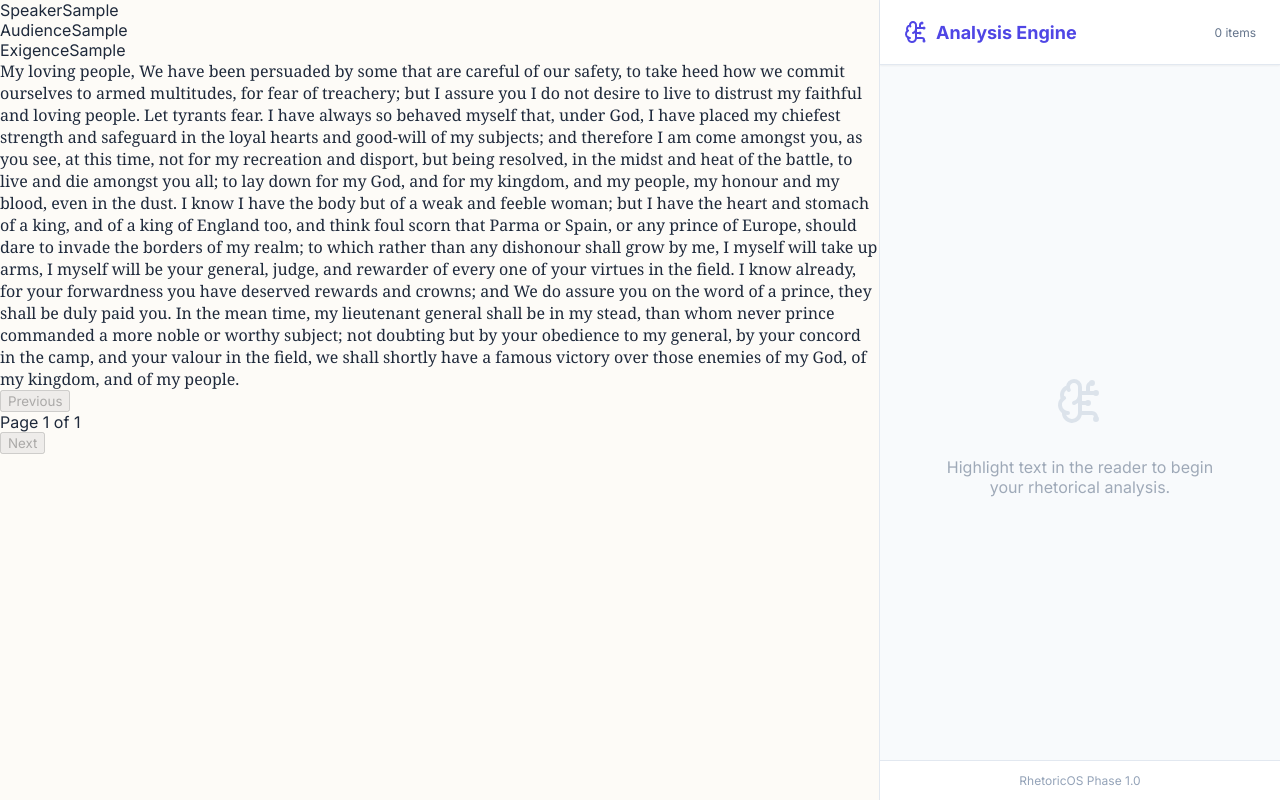
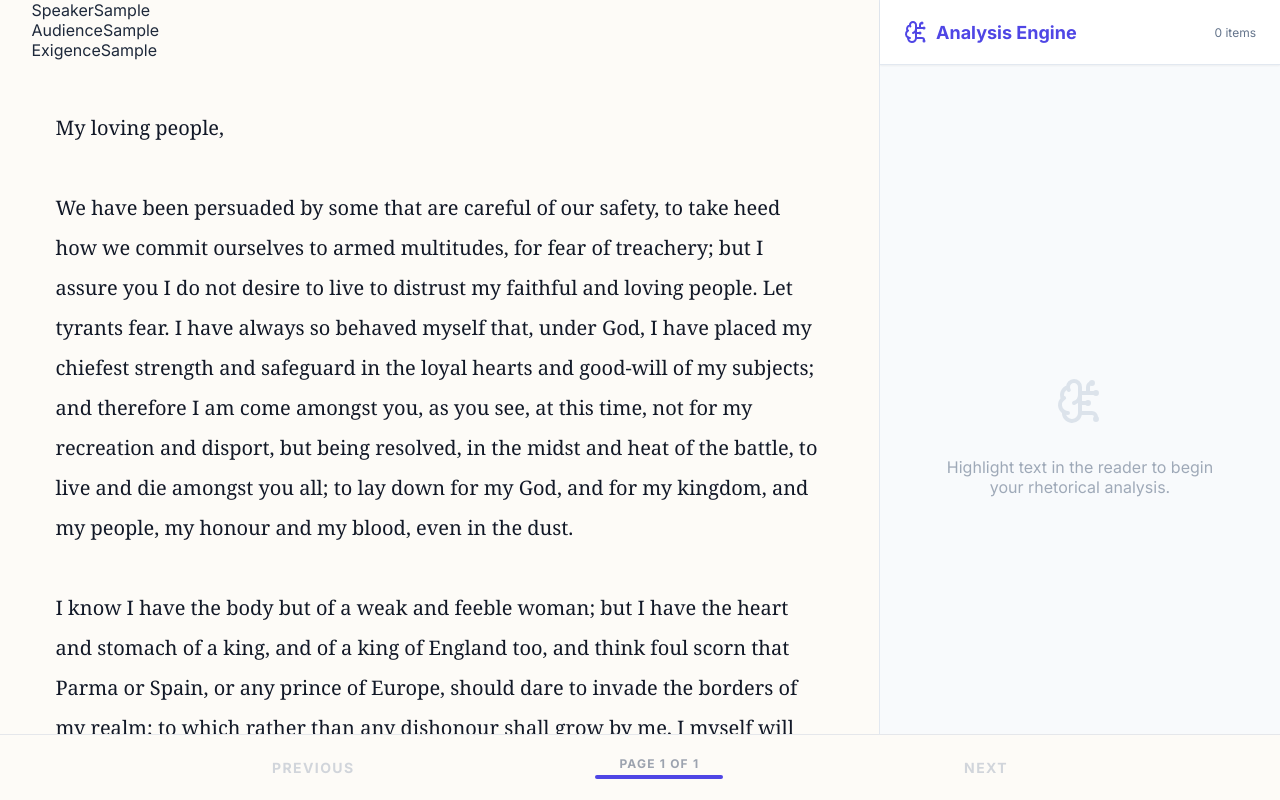
Before and after one commit to cjschmied210/SchmiedAPLang, a React (Vite) app: page / in a window 1280 px wide. Both pictures are taken after typing "Sample", "Sample", "Sample", "Sample", "Sample" into the empty fields and a click on the button "Enter Text". Built offline with nearby package versions, Linux system fonts and the light colour scheme; the HTML template or start-up script is replaced by a standard one.

Commit message:
Update styles with animations and formatting improvements

```diff
--- a/src/components/reader/Canvas.tsx
+++ b/src/components/reader/Canvas.tsx
@@ -1,21 +1,22 @@
-import React, { useState, useRef, useMemo, useEffect } from 'react';
+import React, { useState, useRef, useMemo } from 'react';
 import { useDispatch } from 'react-redux';
 import { createAnnotation } from '../../features/analysis/analysisSlice';
+import SpeedBump from './SpeedBump';
 
-// Helper to chunk text locally
-const CHARS_PER_PAGE = 3500; // rough estimate for a dense view
+const CHARS_PER_PAGE = 3500;
 
 interface CanvasProps {
     text: string;
-    textId?: string; // ID of the text/assignment
+    textId?: string;
 }
 
 const Canvas: React.FC<CanvasProps> = ({ text, textId = 'default-text' }) => {
     const dispatch = useDispatch();
     const contentRef = useRef<HTMLDivElement>(null);
     const [pageIndex, setPageIndex] = useState(0);
+    const [unlockedPages, setUnlockedPages] = useState<Set<number>>(new Set());
 
-    // Split text into pages preventing split words
+    // Clean text pagination logic
     const pages = useMemo(() => {
         if (!text) return [];
         const result: string[] = [];
@@ -23,27 +24,21 @@ const Canvas: React.FC<CanvasProps> = ({ text, textId = 'default-text' }) => {
 
         while (currentIndex < text.length) {
             let endIndex = Math.min(currentIndex + CHARS_PER_PAGE, text.length);
-
-            // If not at end, backtrack to nearest newline or space
             if (endIndex < text.length) {
                 const lastNewline = text.lastIndexOf('\n', endIndex);
                 if (lastNewline > currentIndex + CHARS_PER_PAGE * 0.5) {
-                    endIndex = lastNewline + 1; // Include the newline
+                    endIndex = lastNewline + 1;
                 } else {
                     const lastSpace = text.lastIndexOf(' ', endIndex);
-                    if (lastSpace > currentIndex) {
-                        endIndex = lastSpace + 1;
-                    }
+                    if (lastSpace > currentIndex) endIndex = lastSpace + 1;
                 }
             }
-
             result.push(text.slice(currentIndex, endIndex));
             currentIndex = endIndex;
         }
         return result;
     }, [text]);
 
-    // Calculate the start offset of the current page in the full text
     const pageStartOffset = useMemo(() => {
         let offset = 0;
         for (let i = 0; i < pageIndex; i++) {
@@ -52,32 +47,31 @@ const Canvas: React.FC<CanvasProps> = ({ text, textId = 'default-text' }) => {
         return offset;
     }, [pages, pageIndex]);
 
+    // Locking Logic: Lock every even page > 0 (Page 2, 4, 6...) unless unlocked
+    // This implements "Speed bump after every 2nd page" (Reads 0, 1 -> BUMP -> 2, 3 -> BUMP)
+    const isLocked = (pageIndex > 0 && pageIndex % 2 === 0) && !unlockedPages.has(pageIndex);
+
+    const handleUnlock = () => {
+        setUnlockedPages(prev => new Set(prev).add(pageIndex));
+    };
+
     const handleSelection = () => {
+        if (isLocked) return; // Prevent selection on locked pages
         const selection = window.getSelection();
         if (!selection || selection.rangeCount === 0 || selection.isCollapsed) return;
 
         const range = selection.getRangeAt(0);
         const container = contentRef.current;
-
         if (!container || !container.contains(range.commonAncestorContainer)) return;
 
-        // Calculate offset relative to the page container
-        // We use a temporary range to measure distance from the start
         const preCaretRange = range.cloneRange();
         preCaretRange.selectNodeContents(container);
         preCaretRange.setEnd(range.startContainer, range.startOffset);
 
         const relativeStart = preCaretRange.toString().length;
         const selectedText = selection.toString();
-        const relativeEnd = relativeStart + selectedText.length;
-
-        // Global offsets
         const globalStart = pageStartOffset + relativeStart;
-        const globalEnd = pageStartOffset + relativeEnd;
-
-        // Cleanup selection to avoid stuck highlights
-        // selection.removeAllRanges(); // Optional: keep selection or clear it?
-        // Typically keep it so user sees what they selected until the sidebar action takes over.
+        const globalEnd = globalStart + selectedText.length;
 
         dispatch(createAnnotation({
             textId,
@@ -87,66 +81,143 @@ const Canvas: React.FC<CanvasProps> = ({ text, textId = 'default-text' }) => {
         }));
     };
 
+    const scrollToTop = () => {
+        window.scrollTo({ top: 0, behavior: 'smooth' });
+    };
+
     const handleNext = () => {
         if (pageIndex < pages.length - 1) {
             setPageIndex(prev => prev + 1);
-            window.scrollTo({ top: 0, behavior: 'smooth' });
+            scrollToTop();
         }
     };
 
     const handlePrev = () => {
         if (pageIndex > 0) {
             setPageIndex(prev => prev - 1);
-            window.scrollTo({ top: 0, behavior: 'smooth' });
+            scrollToTop();
         }
     };
 
     const progress = Math.round(((pageIndex + 1) / pages.length) * 100);
 
     return (
-        <div className="w-full max-w-3xl mx-auto px-6 py-12 min-h-[80vh] flex flex-col">
+        <div style={{
+            width: '100%',
+            maxWidth: '48rem', // max-w-3xl
+            margin: '0 auto',
+            padding: '3rem 1.5rem',
+            minHeight: '80vh',
+            display: 'flex',
+            flexDirection: 'column',
+            position: 'relative'
+        }}>
+            {/* The Text Content */}
             <div
                 ref={contentRef}
                 onMouseUp={handleSelection}
-                className="flex-1 font-serif text-xl leading-loose text-gray-900 whitespace-pre-wrap select-text mb-12"
-                style={{ fontFamily: '"Merriweather", "Georgia", serif' }}
+                style={{
+                    flex: 1,
+                    fontFamily: '"Merriweather", "Georgia", serif',
+                    fontSize: '1.25rem', // text-xl
+                    lineHeight: '2', // leading-loose
+                    color: '#111827', // text-gray-900
+                    whiteSpace: 'pre-wrap',
+                    marginBottom: '3rem',
+                    cursor: 'text',
+                    userSelect: 'text'
+                }}
             >
                 {pages[pageIndex]}
             </div>
 
+            {/* Speed Bump Overlay */}
+            {isLocked && (
+                <SpeedBump
+                    question="Identify one rhetorical choice the speaker made on the previous page to advance their purpose."
+                    onPass={handleUnlock}
+                />
+            )}
+
             {/* Pagination Controls */}
-            <div className="fixed bottom-0 left-0 right-0 bg-[#FDFBF7] border-t border-gray-200 p-4">
-                <div className="max-w-3xl mx-auto flex items-center justify-between">
+            <div style={{
+                position: 'fixed',
+                bottom: 0,
+                left: 0,
+                right: 0,
+                backgroundColor: '#FDFBF7',
+                borderTop: '1px solid #E5E7EB',
+                padding: '1rem',
+                zIndex: 5
+            }}>
+                <div style={{
+                    maxWidth: '48rem',
+                    margin: '0 auto',
+                    display: 'flex',
+                    alignItems: 'center',
+                    justifyContent: 'space-between'
+                }}>
                     <button
                         onClick={handlePrev}
-                        disabled={pageIndex === 0}
-                        className={`px-4 py-2 text-sm font-bold uppercase tracking-widest transition-colors ${pageIndex === 0
-                                ? 'text-gray-300 cursor-not-allowed'
-                                : 'text-indigo-600 hover:text-indigo-800'
-                            }`}
+                        disabled={pageIndex === 0 || isLocked}
+                        style={{
+                            padding: '0.5rem 1rem',
+                            fontSize: '0.875rem',
+                            fontWeight: 'bold',
+                            textTransform: 'uppercase',
+                            letterSpacing: '0.1em',
+                            border: 'none',
+                            background: 'none',
+                            color: pageIndex === 0 || isLocked ? '#D1D5DB' : 'var(--color-brand)',
+                            cursor: pageIndex === 0 || isLocked ? 'not-allowed' : 'pointer',
+                            transition: 'color 0.2s'
+                        }}
                     >
                         Previous
                     </button>
 
-                    <div className="flex flex-col items-center">
-                        <span className="text-xs font-bold text-gray-400 uppercase tracking-widest mb-1">
+                    <div style={{ display: 'flex', flexDirection: 'column', alignItems: 'center' }}>
+                        <span style={{
+                            fontSize: '0.75rem',
+                            fontWeight: 'bold',
+                            color: '#9CA3AF',
+                            textTransform: 'uppercase',
+                            letterSpacing: '0.1em',
+                            marginBottom: '0.25rem'
+                        }}>
                             Page {pageIndex + 1} of {pages.length}
                         </span>
-                        <div className="w-32 h-1 bg-gray-200 rounded-full overflow-hidden">
-                            <div
-                                className="h-full bg-indigo-500 transition-all duration-300"
-                                style={{ width: `${progress}%` }}
-                            />
+                        <div style={{
+                            width: '8rem',
+                            height: '0.25rem',
+                            backgroundColor: '#E5E7EB',
+                            borderRadius: '9999px',
+                            overflow: 'hidden'
+                        }}>
+                            <div style={{
+                                height: '100%',
+                                width: `${progress}%`,
+                                backgroundColor: 'var(--color-brand)',
+                                transition: 'width 0.3s'
+                            }} />
                         </div>
                     </div>
 
                     <button
                         onClick={handleNext}
-                        disabled={pageIndex === pages.length - 1}
-                        className={`px-4 py-2 text-sm font-bold uppercase tracking-widest transition-colors ${pageIndex === pages.length - 1
-                                ? 'text-gray-300 cursor-not-allowed'
-                                : 'text-indigo-600 hover:text-indigo-800'
-                            }`}
+                        disabled={pageIndex === pages.length - 1 || isLocked}
+                        style={{
+                            padding: '0.5rem 1rem',
+                            fontSize: '0.875rem',
+                            fontWeight: 'bold',
+                            textTransform: 'uppercase',
+                            letterSpacing: '0.1em',
+                            border: 'none',
+                            background: 'none',
+                            color: (pageIndex === pages.length - 1 || isLocked) ? '#D1D5DB' : 'var(--color-brand)',
+                            cursor: (pageIndex === pages.length - 1 || isLocked) ? 'not-allowed' : 'pointer',
+                            transition: 'color 0.2s'
+                        }}
                     >
                         Next
                     </button>
--- /dev/null
+++ b/src/components/reader/SpeedBump.tsx
@@ -0,0 +1,159 @@
+import React, { useState } from 'react';
+import { Lock, Unlock } from 'lucide-react';
+
+interface SpeedBumpProps {
+    question: string;
+    onPass: () => void;
+}
+
+const SpeedBump: React.FC<SpeedBumpProps> = ({ question, onPass }) => {
+    const [answer, setAnswer] = useState('');
+    const [isShimmying, setIsShimmying] = useState(false);
+
+    const isValid = answer.trim().length >= 15;
+
+    const handleSubmit = (e: React.FormEvent) => {
+        e.preventDefault();
+        if (isValid) {
+            onPass();
+        } else {
+            setIsShimmying(true);
+            setTimeout(() => setIsShimmying(false), 500);
+        }
+    };
+
+    return (
+        <div style={{
+            position: 'absolute',
+            inset: 0,
+            zIndex: 10,
+            display: 'flex',
+            flexDirection: 'column',
+            justifyContent: 'center',
+            alignItems: 'center',
+            padding: '2rem'
+        }}>
+            {/* The Blur Layer */}
+            <div style={{
+                position: 'absolute',
+                inset: 0,
+                backgroundColor: 'rgba(255, 255, 255, 0.6)',
+                backdropFilter: 'blur(8px)',
+                WebkitBackdropFilter: 'blur(8px)',
+                transition: 'all 0.7s',
+                pointerEvents: 'none'
+            }} />
+
+            {/* The Gate Content */}
+            <div className={isShimmying ? 'animate-shake' : ''} style={{
+                position: 'relative',
+                zIndex: 20,
+                width: '100%',
+                maxWidth: '450px',
+                backgroundColor: 'white',
+                border: '1px solid #E0E7FF',
+                boxShadow: '0 25px 50px -12px rgba(0, 0, 0, 0.25)',
+                borderRadius: '1rem',
+                padding: '2rem',
+                textAlign: 'center'
+            }}>
+                <div style={{
+                    margin: '0 auto 1rem auto',
+                    width: '3rem',
+                    height: '3rem',
+                    backgroundColor: 'var(--color-brand-faint)',
+                    borderRadius: '9999px',
+                    display: 'flex',
+                    alignItems: 'center',
+                    justifyContent: 'center',
+                    color: 'var(--color-brand)'
+                }}>
+                    <Lock size={24} />
+                </div>
+
+                <h3 style={{
+                    fontFamily: 'var(--font-serif)',
+                    fontWeight: 'bold',
+                    fontSize: '1.25rem',
+                    color: '#111827',
+                    marginBottom: '0.5rem'
+                }}>Cognitive Speed Bump</h3>
+                <p style={{
+                    color: '#4B5563',
+                    marginBottom: '1.5rem',
+                    fontSize: '0.875rem',
+                    lineHeight: '1.6'
+                }}>
+                    {question}
+                </p>
+
+                <form onSubmit={handleSubmit} style={{ display: 'flex', flexDirection: 'column', gap: '1rem' }}>
+                    <div style={{ position: 'relative' }}>
+                        <textarea
+                            value={answer}
+                            onChange={(e) => setAnswer(e.target.value)}
+                            placeholder="Type your reflection here..."
+                            rows={3}
+                            style={{
+                                width: '100%',
+                                padding: '1rem',
+                                border: '1px solid #D1D5DB',
+                                borderRadius: '0.5rem',
+                                fontFamily: 'var(--font-sans)',
+                                fontSize: '0.875rem',
+                                resize: 'none',
+                                boxSizing: 'border-box'
+                            }}
+                            autoFocus
+                        />
+                        <div style={{
+                            position: 'absolute',
+                            bottom: '0.5rem',
+                            right: '0.5rem',
+                            fontSize: '0.75rem',
+                            color: '#9CA3AF',
+                            fontWeight: 500
+                        }}>
+                            {answer.length}/15
+                        </div>
+                    </div>
+
+                    <button
+                        type="submit"
+                        disabled={!isValid}
+                        style={{
+                            width: '100%',
+                            padding: '0.75rem 1.5rem',
+                            borderRadius: '0.5rem',
+                            fontWeight: 'bold',
+                            fontSize: '0.875rem',
+                            letterSpacing: '0.025em',
+                            textTransform: 'uppercase',
+                            border: 'none',
+                            cursor: isValid ? 'pointer' : 'not-allowed',
+                            display: 'flex',
+                            alignItems: 'center',
+                            justifyContent: 'center',
+                            gap: '0.5rem',
+                            backgroundColor: isValid ? 'var(--color-brand)' : '#F3F4F6',
+                            color: isValid ? 'white' : '#9CA3AF',
+                            boxShadow: isValid ? '0 10px 15px -3px rgba(0, 0, 0, 0.1)' : 'none',
+                            transition: 'all 0.2s'
+                        }}
+                    >
+                        {isValid ? (
+                            <>
+                                <Unlock size={16} />
+                                Unlock Page
+                            </>
+                        ) : (
+                            'Expand your thought...'
+                        )}
+                    </button>
+                </form>
+            </div>
+        </div>
+    );
+};
+
+export default SpeedBump;
```
Also changed, not shown: src/index.css (+40 -6 lines).
